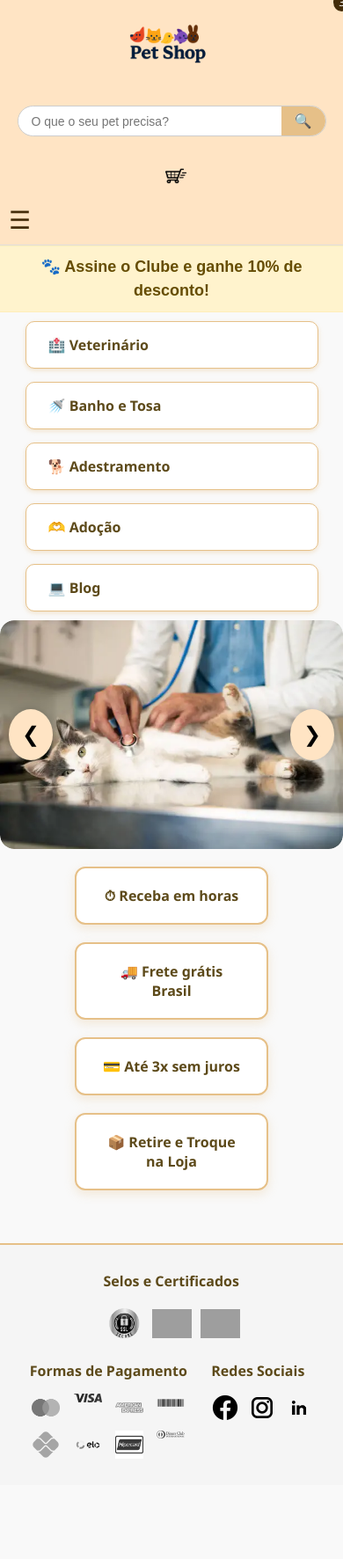
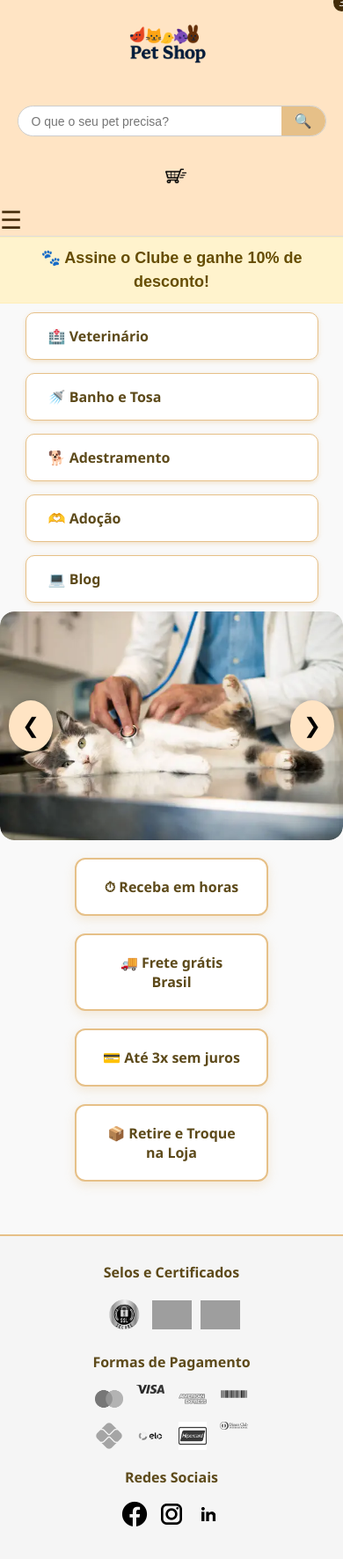
Before and after one commit to ALeticiaVieira/petshop-site, a plain HTML site: page index.html in a window 390 px wide. Shown: the whole page at 88% size. Before the commit the page ends 1688 px from the top, so only its background shows below. Drawn offline with Linux system fonts and the light colour scheme; grey boxes are pictures that could not be loaded.

Commit message:
Correção de erros

```diff
--- a/style.css
+++ b/style.css
@@ -431,7 +431,8 @@ body {
   display: flex;
   flex-wrap: wrap;
   justify-content: space-around;
-  align-items: flex-start;
+  align-items: center;
+  text-align: center;
   padding: 30px;
   background-color: #f5f5f5;
   gap: 5px;
@@ -490,6 +491,8 @@ body {
 @media (max-width: 768px) {
   .header {
     padding: 10px;
+    flex-direction: column;
+    align-items: flex-start;
   }
 
   .logo {
@@ -610,6 +613,9 @@ body {
 @media (max-width: 768px) {
   .footer {
     gap: 20px;
+    flex-direction: column;
+    align-items: center;
+    text-align: center;
   }
 
   .footer img {
@@ -621,18 +627,15 @@ body {
   }
 }
 
-.hamburger {
-    display: none;
-    font-size: 28px;
-    background: none;
-    color: #432c09;
-    cursor: pointer;
-    margin: 10px;
-}
-
 @media (max-width: 768px) {
     .hamburger {
         display: block;
+        font-size: 28px;
+        margin-left: auto;
+        margin-top: 10px;
+        background: none;
+        color: #432c09;
+        cursor: pointer;
     }
 
     .menu {
```
